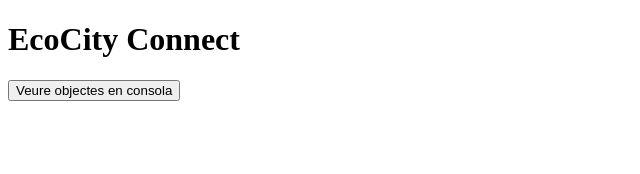
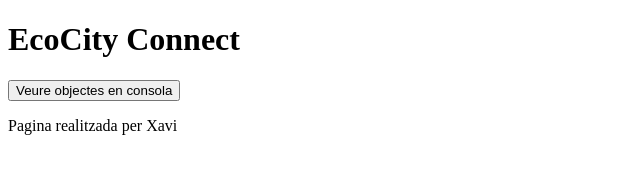
Before and after one commit to Xavi-H/EcoCity-Connect, a website: page public/index.html in a window 1280 px wide. Shown: the whole page, without its empty margins (0-640 px from the left). Drawn offline with Linux system fonts and the light colour scheme.

Commit message:
feat: estructura del projecte i optimització amb includes del header y el footer

```diff
--- /dev/null
+++ b/public/components.js
@@ -0,0 +1,14 @@
+// Optimització, sostenibilitat i mantenibilitat del codi
+async function loadComponents() {
+    // Carrega el Header
+    const headerResponse = await fetch('./includes/header.html');
+    const headerHtml = await headerResponse.text();
+    document.body.insertAdjacentHTML('afterbegin', headerHtml); // Insereix el codi del header despres del tag body
+
+    // Carrega el Footer
+    const footerResponse = await fetch('./includes/footer.html');
+    const footerHtml = await footerResponse.text();
+    document.body.insertAdjacentHTML('beforeend', footerHtml); // Insereix el codi del footer abans del tancament del tag body
+}
+
+loadComponents();
--- /dev/null
+++ b/public/includes/footer.html
@@ -0,0 +1,3 @@
+<footer>
+    <p>Pagina realitzada per Xavi</p>
+</footer>
--- /dev/null
+++ b/public/includes/header.html
@@ -0,0 +1 @@
+<h1>EcoCity Connect</h1>
--- a/public/index.html
+++ b/public/index.html
@@ -1,12 +1,12 @@
 <!DOCTYPE html>
-<html lang="en">
+<html lang="es">
 <head>
     <meta charset="UTF-8">
     <meta name="viewport" content="width=device-width, initial-scale=1.0">
     <title>EcoCity Connect</title>
+    <script src="components.js"></script>
 </head>
     <body>
-    <h1>EcoCity Connect</h1>
         <button onclick="getObjects()">Veure objectes en consola</button>
 
         <script>
```
Also changed, not shown: public/view/analisiEmpresa.html (added), public/view/catalegGeneral.html (added), public/view/createObject.html (added), public/view/detallsProducte.html (added), public/view/guiaEconomiaCircular.html (added), public/view/panellUsuari.html (added), public/view/preguntesFrequents.html (added), public/view/sobreMi.html (added), public/view/solicituds.html (added). Lines whose indentation alone changed are shown as unchanged.
